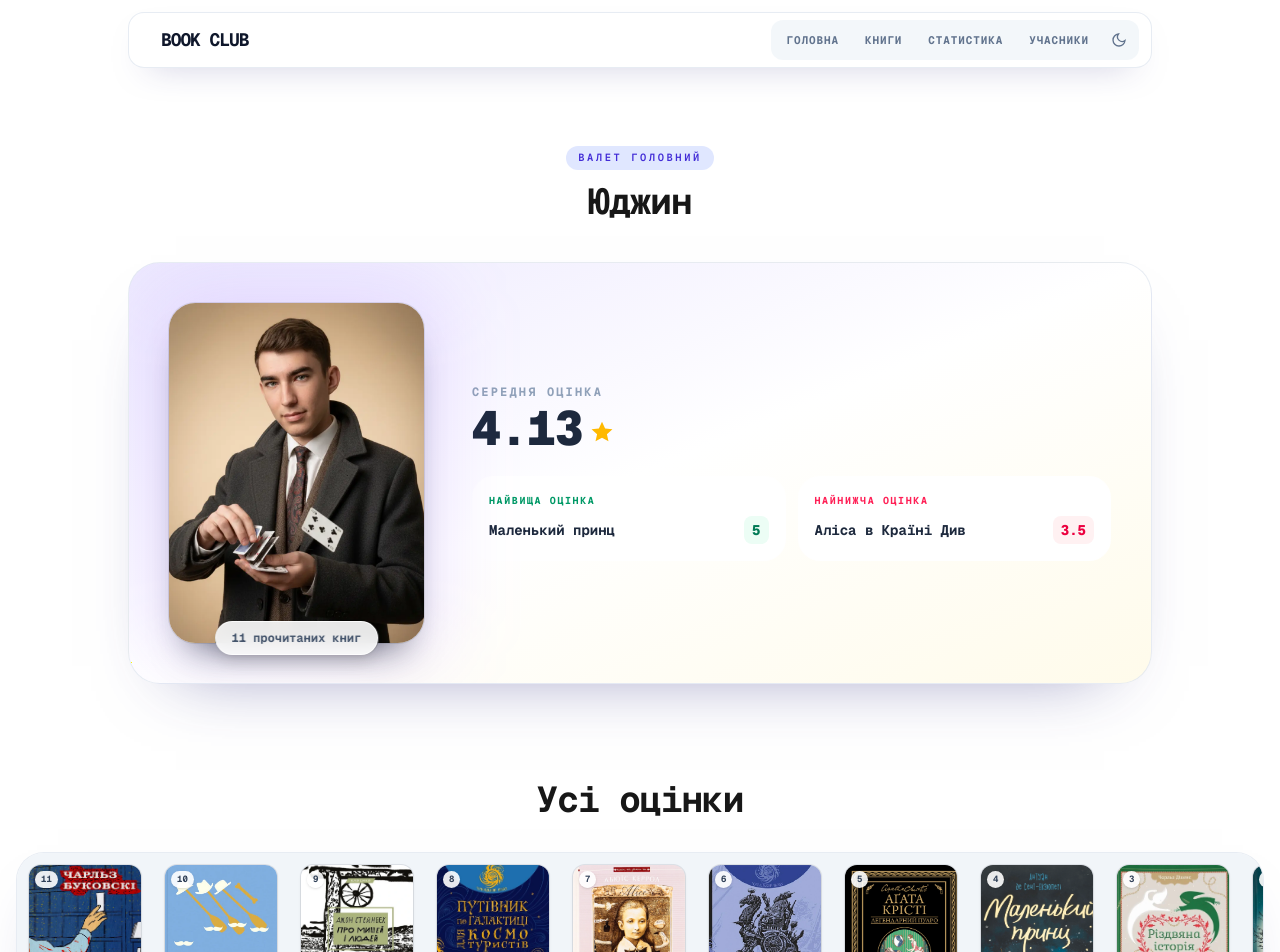
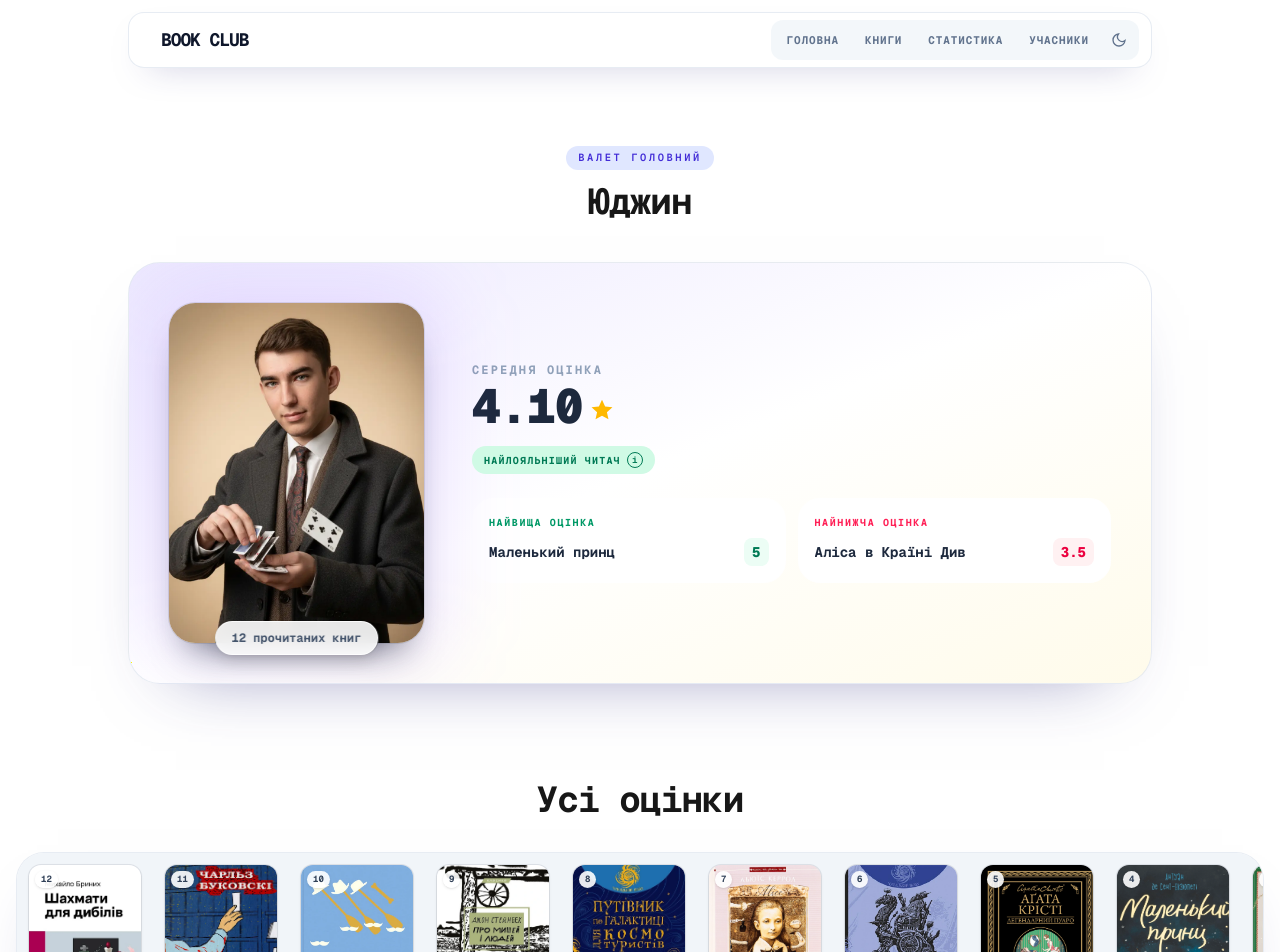
Before and after one commit to EugeneYakovlev/book-club, a Next.js app: page /members/eugene in a window 1280 px wide. Shown: the top 952 px of the page. Built offline with nearby package versions, Linux system fonts and the light colour scheme.

Commit message:
data upd

```diff
--- a/src/app/members/[slug]/page.tsx
+++ b/src/app/members/[slug]/page.tsx
@@ -50,7 +50,7 @@ const MemberPage = async ({ params }: { params: Promise<{ slug: string }> }) =>
               {(loyalLeader || criticLeader) && (
                 <div className='mt-4 flex flex-wrap gap-2'>
                   {loyalLeader && (
-                    <Link href='/stats#critics' className='group relative inline-flex items-center gap-1.5 rounded-full bg-emerald-100 px-3 py-1.5 text-[10px] font-bold uppercase tracking-[0.12em] text-emerald-700 dark:bg-emerald-400/10 dark:text-emerald-300'>
+                    <Link href='/stats/loyal' className='group relative inline-flex items-center gap-1.5 rounded-full bg-emerald-100 px-3 py-1.5 text-[10px] font-bold uppercase tracking-[0.12em] text-emerald-700 dark:bg-emerald-400/10 dark:text-emerald-300'>
                       Найлояльніший читач
                       <span className='flex pl-px h-4 w-4 items-center text-center justify-center rounded-full border border-current text-[9px] normal-case leading-none'>i</span>
                       <span role='tooltip' className='pointer-events-none absolute max-md:bottom-full max-md:left-0 md:left-full md:ml-4 z-20 mb-2 w-58 rounded-xl bg-slate-900 px-3 py-2 text-left text-[11px] font-medium normal-case leading-4 tracking-normal text-white opacity-0 shadow-lg transition duration-200 group-hover:opacity-100 group-focus:opacity-100 dark:bg-white dark:text-slate-900'>
@@ -59,7 +59,7 @@ const MemberPage = async ({ params }: { params: Promise<{ slug: string }> }) =>
                     </Link>
                   )}
                   {criticLeader && (
-                    <Link href='/stats#critics' className='group relative inline-flex items-center gap-1.5 rounded-full bg-rose-100 px-3 py-1.5 text-[10px] font-bold uppercase tracking-[0.12em] text-rose-700 dark:bg-rose-400/10 dark:text-rose-300'>
+                    <Link href='/stats/critic' className='group relative inline-flex items-center gap-1.5 rounded-full bg-rose-100 px-3 py-1.5 text-[10px] font-bold uppercase tracking-[0.12em] text-rose-700 dark:bg-rose-400/10 dark:text-rose-300'>
                       Найсуворіший критик
                       <span className='flex pl-px h-4 w-4 items-center justify-center rounded-full border border-current text-[9px] normal-case leading-none'>i</span>
                       <span role='tooltip' className='pointer-events-none absolute max-md:bottom-full max-md:left-0 md:left-full md:ml-4 z-20 mb-2 w-58 rounded-xl bg-slate-900 px-3 py-2 text-left text-[11px] font-medium normal-case leading-4 tracking-normal text-white opacity-0 shadow-lg transition duration-200 group-hover:opacity-100 group-focus:opacity-100 dark:bg-white dark:text-slate-900'>
--- a/src/data/home.ts
+++ b/src/data/home.ts
@@ -9,7 +9,12 @@ export const homeData = {
       cover: '/images/books/chess.webp',
       year: 2008,
       discussionDate: '3 Sep 2026',
-      currentlyReading: true
+      currentlyReading: true,
+      ratings: [
+        { memberId: 1, value: 3.75, label: '' },
+        { memberId: 3, value: 3.25, label: '' },
+        { memberId: 4, value: 3, label: '' }
+      ]
     },
     {
       id: 11,
```
